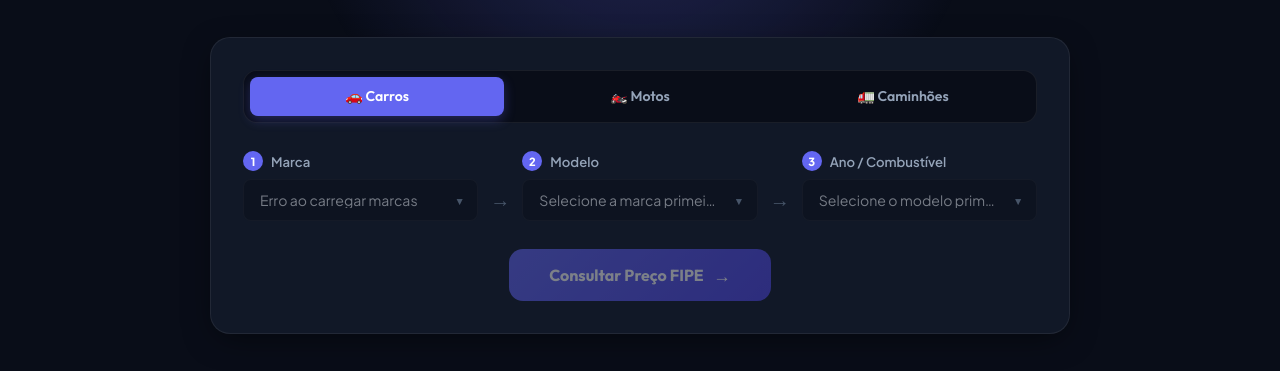
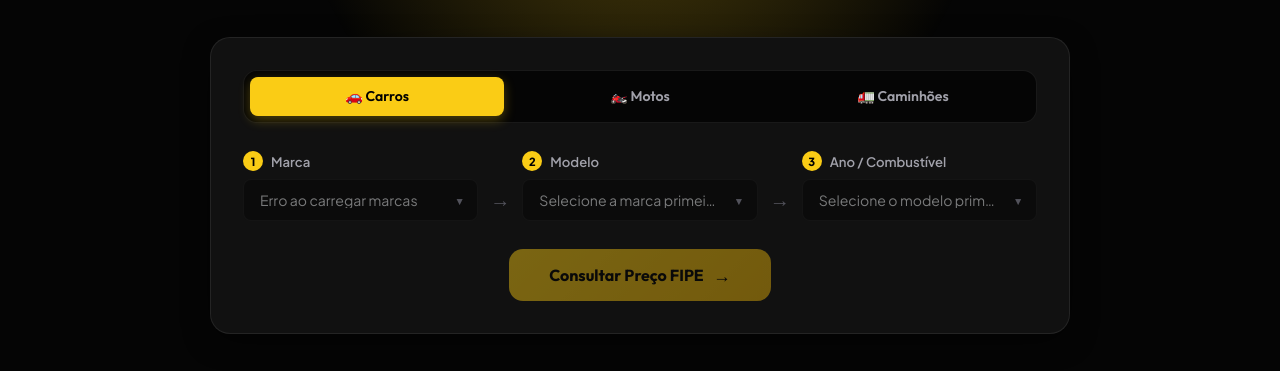
Before and after one commit to Massinha21/AutoBusca, a website: page public/fipe.html in a window 1280 px wide. Shown: the part 245-616 px from the top of the page. Drawn offline with Linux system fonts and the light colour scheme; no server answers.

Commit message:
style: novo layout Amarelo e Preto

```diff
--- a/public/fipe.css
+++ b/public/fipe.css
@@ -93,7 +93,7 @@
 
 .fipe-tab.active {
   background: var(--accent);
-  color: #fff;
+  color: var(--accent-content);
   box-shadow: 0 4px 12px var(--accent-glow);
 }
 
@@ -135,7 +135,7 @@
   width: 20px;
   height: 20px;
   background: var(--accent);
-  color: #fff;
+  color: var(--accent-content);
   border-radius: 50%;
   font-size: 0.7rem;
   font-weight: 800;
@@ -219,7 +219,7 @@
   align-items: center;
   gap: 0.6rem;
   background: linear-gradient(135deg, var(--accent), var(--accent-hover));
-  color: #fff;
+  color: var(--accent-content);
   border: none;
   font-family: var(--font-heading);
   font-size: 1rem;
@@ -422,7 +422,7 @@
   align-items: center;
   gap: 0.4rem;
   background: linear-gradient(135deg, var(--accent), var(--accent-hover));
-  color: #fff;
+  color: var(--accent-content);
   font-family: var(--font-heading);
   font-size: 0.85rem;
   font-weight: 700;
--- a/public/style.css
+++ b/public/style.css
@@ -22,25 +22,26 @@
   --font-heading: 'Outfit', sans-serif;
   --font-body: 'Plus Jakarta Sans', sans-serif;
 
-  /* Tema Escuro (padrão) */
-  --bg-primary:     #090d18;
-  --bg-secondary:   #111827;
-  --bg-tertiary:    #1e2a40;
-  --bg-card:        #141e30;
-  --text-primary:   #f1f5f9;
-  --text-secondary: #94a3b8;
-  --text-muted:     #475569;
-  --accent:         #6366f1;
-  --accent-hover:   #4f46e5;
-  --accent-glow:    rgba(99, 102, 241, 0.3);
+  /* Tema Escuro (Amarelo e Preto) */
+  --bg-primary:     #050505;
+  --bg-secondary:   #111111;
+  --bg-tertiary:    #1a1a1a;
+  --bg-card:        #0a0a0a;
+  --text-primary:   #f8fafc;
+  --text-secondary: #a1a1aa;
+  --text-muted:     #52525b;
+  --accent:         #facc15;
+  --accent-hover:   #eab308;
+  --accent-glow:    rgba(250, 204, 21, 0.3);
   --accent-amber:   #f59e0b;
   --accent-green:   #10b981;
   --accent-red:     #ef4444;
-  --border:         rgba(255, 255, 255, 0.07);
-  --border-focus:   rgba(99, 102, 241, 0.6);
-  --shadow-card:    0 8px 32px -8px rgba(0, 0, 0, 0.6);
-  --shadow-glow:    0 0 0 4px rgba(99, 102, 241, 0.15);
-  --glass:          rgba(17, 24, 39, 0.75);
+  --accent-content: #000000;
+  --border:         rgba(255, 255, 255, 0.08);
+  --border-focus:   rgba(250, 204, 21, 0.6);
+  --shadow-card:    0 8px 32px -8px rgba(0, 0, 0, 0.8);
+  --shadow-glow:    0 0 0 4px rgba(250, 204, 21, 0.15);
+  --glass:          rgba(10, 10, 10, 0.8);
   --glass-blur:     blur(20px);
   --radius-sm:      8px;
   --radius-md:      14px;
@@ -48,23 +49,24 @@
 }
 
 .light-theme {
-  --bg-primary:     #f1f5f9;
+  --bg-primary:     #f8fafc;
   --bg-secondary:   #ffffff;
-  --bg-tertiary:    #e8eef7;
+  --bg-tertiary:    #f1f5f9;
   --bg-card:        #ffffff;
-  --text-primary:   #0f172a;
-  --text-secondary: #475569;
-  --text-muted:     #94a3b8;
-  --accent:         #4f46e5;
-  --accent-hover:   #4338ca;
-  --accent-glow:    rgba(79, 70, 229, 0.2);
+  --text-primary:   #09090b;
+  --text-secondary: #52525b;
+  --text-muted:     #a1a1aa;
+  --accent:         #eab308;
+  --accent-hover:   #ca8a04;
+  --accent-glow:    rgba(234, 179, 8, 0.2);
   --accent-amber:   #d97706;
   --accent-green:   #059669;
   --accent-red:     #dc2626;
-  --border:         rgba(0, 0, 0, 0.07);
-  --border-focus:   rgba(79, 70, 229, 0.5);
-  --shadow-card:    0 4px 24px -4px rgba(79, 70, 229, 0.08);
-  --shadow-glow:    0 0 0 4px rgba(79, 70, 229, 0.12);
+  --accent-content: #000000;
+  --border:         rgba(0, 0, 0, 0.08);
+  --border-focus:   rgba(234, 179, 8, 0.5);
+  --shadow-card:    0 4px 24px -4px rgba(234, 179, 8, 0.08);
+  --shadow-glow:    0 0 0 4px rgba(234, 179, 8, 0.12);
   --glass:          rgba(255, 255, 255, 0.85);
   --glass-blur:     blur(16px);
 }
```
